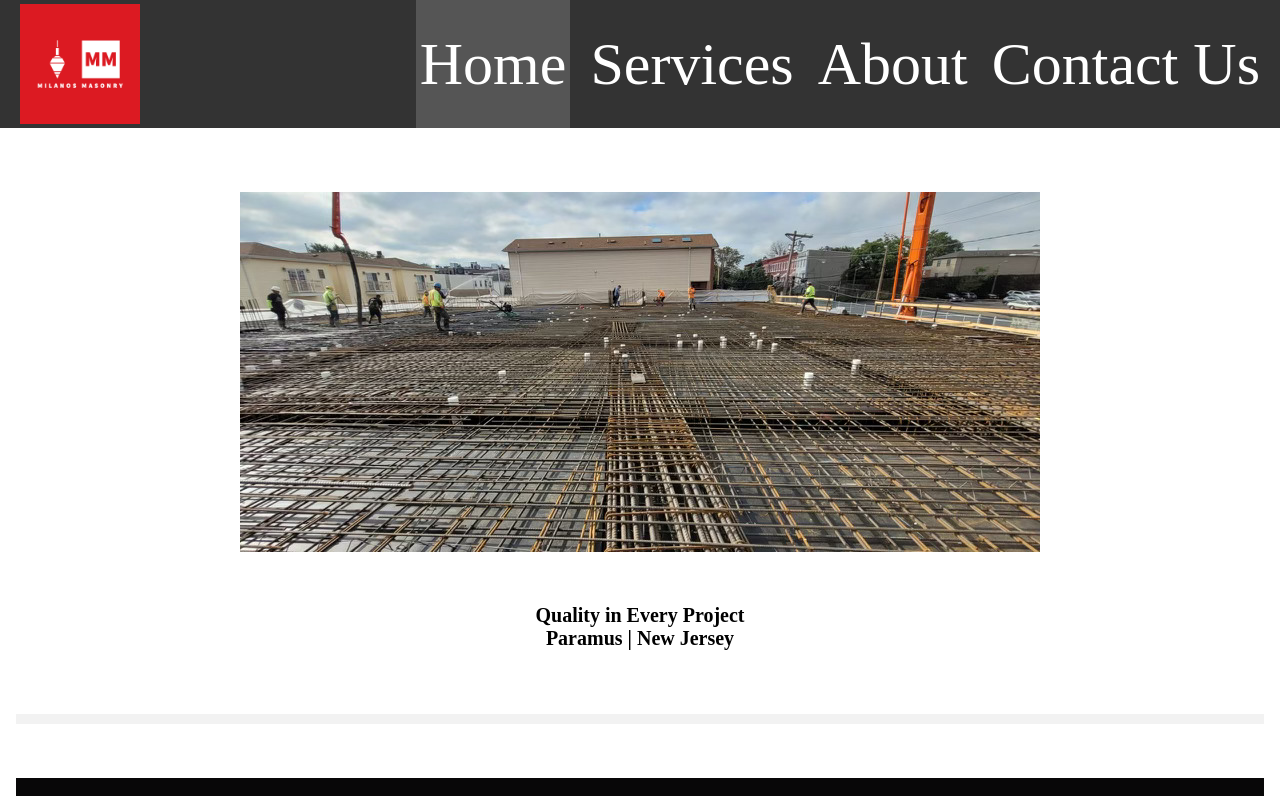
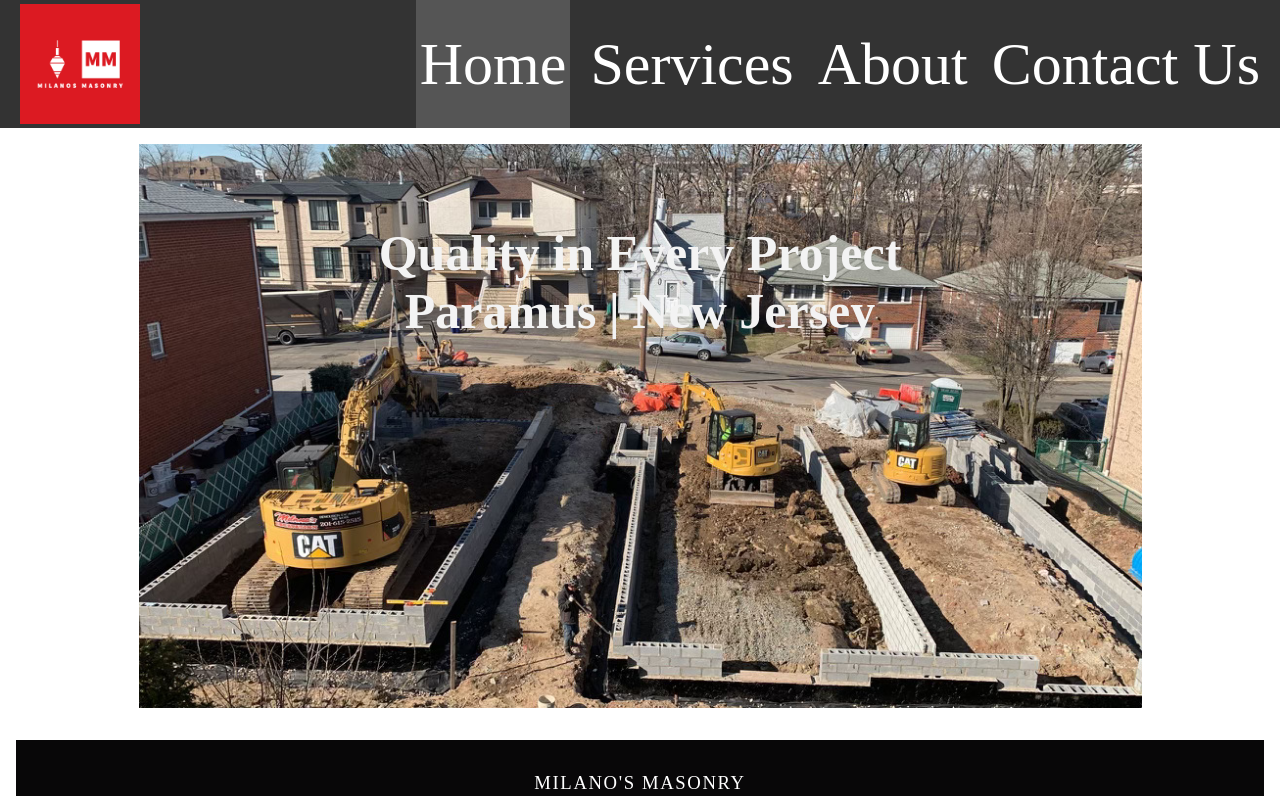
Before and after one commit to ventura0121/Milanos, a React (Create React App) app: page / in a window 1280 px wide. Shown: the top 796 px of the page. Built offline with nearby package versions, Linux system fonts and the light colour scheme.

Commit message:
Copied code over from duplicating project before restoring it. Back at it babygit add .

```diff
--- a/src/components/Home.css
+++ b/src/components/Home.css
@@ -1,18 +1,23 @@
 .welcome-container {
-    padding-top: 3rem;
-    padding-bottom: 1rem;
-    margin-bottom: 4rem;
-    background-color: white;
-    width: 100%;
-    box-shadow: 0px 10px 0px rgba(0, 0, 0, 0.05);
+  padding-top: 2rem;
+  padding-bottom: 20rem;
+  margin-bottom: 2rem;
+  background-image: url("../components/Images/Fill.jpg");
+  background-repeat: no-repeat ;
+  background-size: contain;
+  background-position: center;
+  width: auto;
 }
+
 .welcome-img-container {
   text-align: center;
   width: 100%;
 }
 
 h2.welcome-text {
-    font-size: 1.25rem;
+  font-size: 50px;
+  color: #f3f3f3;
+  outline-color: white;
   margin: 3rem auto;
   padding: 0;
   width: 100%;
--- a/src/components/Home.js
+++ b/src/components/Home.js
@@ -1,12 +1,14 @@
-import Rebar from '../components/Images/Rebar.jpg'
+import React, { Component }  from 'react';
+//import Rebar from '../components/Images/Rebar.jpg'
 import "./Home.css"
-import React, { Component }  from 'react';
 
 export default function Home() {
     return (
     <div className="welcome-container">
     <div className="welcome-img-container">
-      <img src={Rebar} alt="Rebar.jpg" id="Rebar.jpg" />
+
+        {/* <div style ="background-image: url('../components/Images/Rebar.jpg');"></div> */}
+        {/* <img src={Rebar} alt="Rebar.jpg" id="Rebar.jpg" /> */}
     </div>
     <h2 className="welcome-text">
         Quality in Every Project
```
Lines whose indentation alone changed are shown as unchanged.
